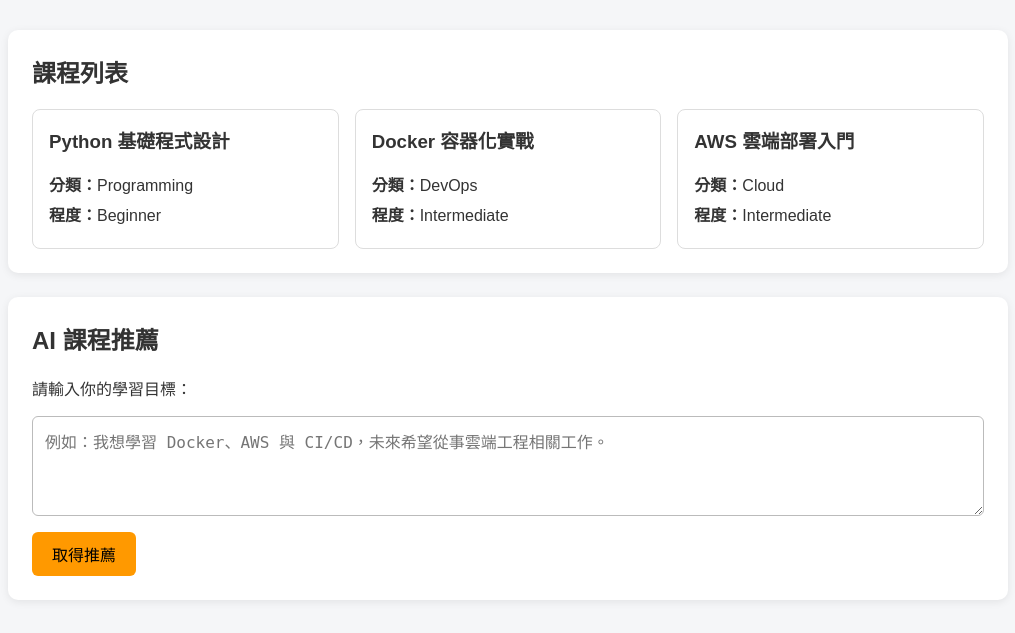
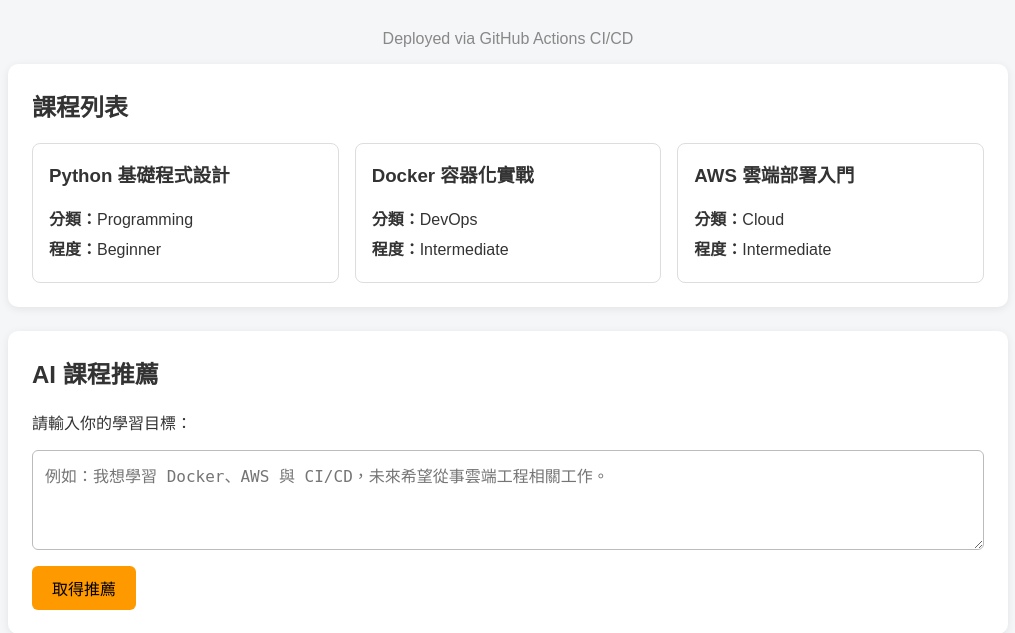
Before and after one commit to shinammon/course-management, a Flask app: page / in a window 1280 px wide. Shown: the part 86-719 px from the top of the page, without its empty margins (132-1147 px from the left). Run offline with Flask 3, Linux system fonts and the light colour scheme.

Commit message:
test ci cd deployment through alb

```diff
--- a/templates/index.html
+++ b/templates/index.html
@@ -119,7 +119,9 @@
 </header>
 
 <main>
-
+    <p style="text-align:center; color:#888; margin-top:30px;">
+        Deployed via GitHub Actions CI/CD
+    </p>
     <section class="card">
         <h2>課程列表</h2>
 
```
